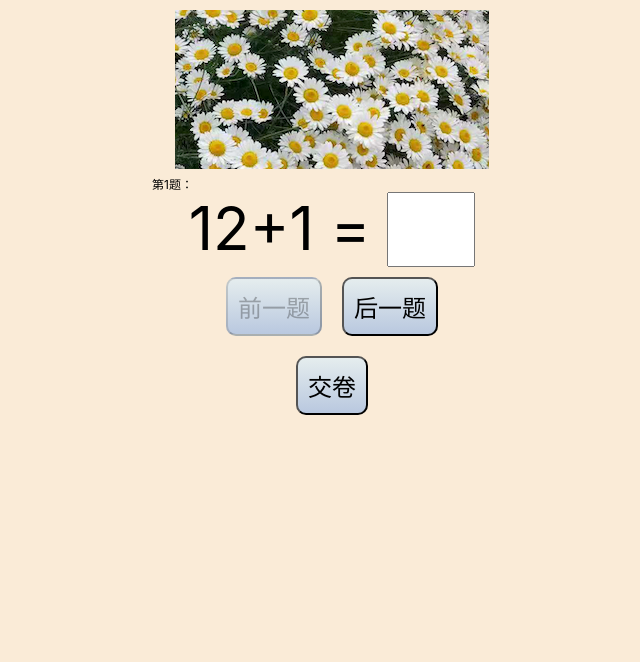
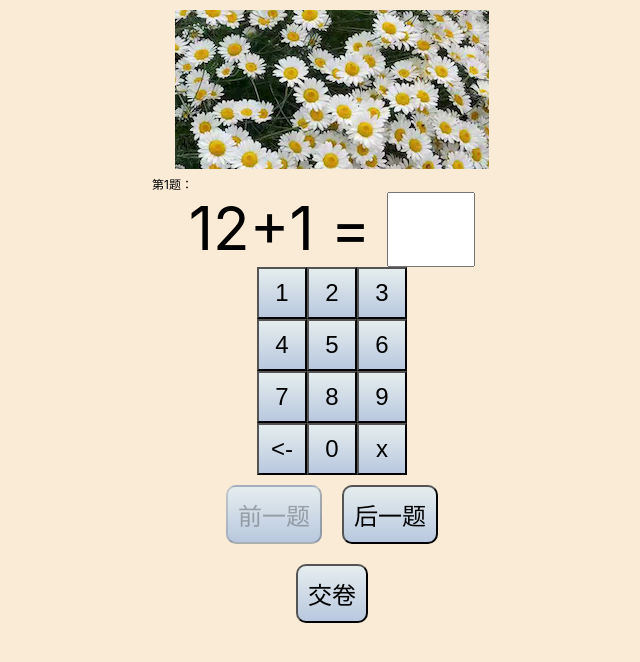
Before and after one commit to SpaceSample/kousuan, a React (Create React App) app: page / in a window 1280 px wide. Both pictures are taken after a click on the button "二十以内加减法". Shown: the top 662 px of the page, without its empty margins (308-948 px from the left). Built offline with nearby package versions, Linux system fonts and the light colour scheme.

Commit message:
Add small keyboard

```diff
--- a/src/App.js
+++ b/src/App.js
@@ -70,14 +70,14 @@ function App() {
         )}
 
         {status === STATUS.END && (
-          <div class={Style.end}>
+          <div className={Style.end}>
             <div>用时<span>{(endTime-startTime)/1000}</span>秒</div>
             <div>共{allQuestionData.length}道题，其中{score}道正确</div>
             {(score < allQuestionData.length/4*3) && (<div>继续努力！<span role="img" aria-label="come on">💪💪💪</span></div>)}
             {(score >= allQuestionData.length/4*3) && (score < allQuestionData.length) && (<div>成绩不错啊！<span role="img" aria-label="smile">🙂🙂🙂</span></div>)}
             {(score === allQuestionData.length) && (<div>你太棒啦，完全正确<span role="img" aria-label="great">👍👍👍</span></div>)}
             <div>
-              {allQuestionData.map(qd => (<Result data={qd} />))}
+              {allQuestionData.map((qd, index) => (<Result data={qd} key={index} />))}
             </div>
             <div><button onClick={restart}>重新开始</button></div>
           </div>
--- a/src/question.js
+++ b/src/question.js
@@ -1,6 +1,6 @@
 import React, {useState, useEffect} from 'react';
 import Style from './question.module.css';
-import { queryByDisplayValue } from '@testing-library/react';
+
 const randomInt = (min, max) => {
   const range = (max > min ? (max - min) : (min - max)) + 1;
   return Math.floor(Math.random() * range) + min;
@@ -78,19 +78,60 @@ function genQuestionData(type) {
 
 function Question({data, index}){
   const [answer, setAnswer] = useState('');
+  const [keyboardOpen, setKeyboardOpen] = useState(true);
   useEffect(() => {
     setAnswer(data.answer);
   }, [data]);
   const str = data.toString() + ' = ';
+
+  const setAnswerVaule = v => {
+    setAnswer(v);
+    data.answer = v;
+  };
+
   const onChange = e => {
-    setAnswer(e.target.value);
-    data.answer = e.target.value;
+    setAnswerVaule(e.target.value);
+  }
+
+  const input = v => {
+    if (v === 'back') {
+      if(answer) {
+        setAnswerVaule(answer.substring(0, answer.length - 1));
+      }
+    } else if (v === 'close') {
+      setKeyboardOpen(false);
+    } else {
+      setAnswerVaule(answer + v);
+    }
   };
 
   return (
     <div>
       <div className={Style.index}>第{index + 1}题：</div>
       <div className={Style.question}>{str}<input type="text" value={answer} onChange={onChange}/></div>
+      {keyboardOpen && (<div className={Style.keyboard}>
+        <div>
+          <button onClick={()=>input('1')}>1</button>
+          <button onClick={()=>input('2')}>2</button>
+          <button onClick={()=>input('3')}>3</button>
+        </div>
+        <div>
+          <button onClick={()=>input('4')}>4</button>
+          <button onClick={()=>input('5')}>5</button>
+          <button onClick={()=>input('6')}>6</button>
+        </div>
+        <div>
+          <button onClick={()=>input('7')}>7</button>
+          <button onClick={()=>input('8')}>8</button>
+          <button onClick={()=>input('9')}>9</button>
+        </div>
+        <div>
+          <button onClick={()=>input('back')}>{'<-'}</button>
+          <button onClick={()=>input('0')}>0</button>
+          <button onClick={()=>input('close')}>x</button>
+        </div>
+      </div>)}
+      {!keyboardOpen && (<button onClick={() => setKeyboardOpen(true)}>数字键盘</button>)}
     </div>
 
   );
--- a/src/question.module.css
+++ b/src/question.module.css
@@ -13,7 +13,7 @@
 }
 
 .result {
-  margin: 5px 36px;
+  margin: 5px 50px;
   text-align: left;
 }
 
@@ -25,3 +25,9 @@
   font-size: 1em;
   width: 80px;
 }
+
+.keyboard button{
+  width: 50px;
+  margin: 0;
+  border-radius: 0;
+}
```
